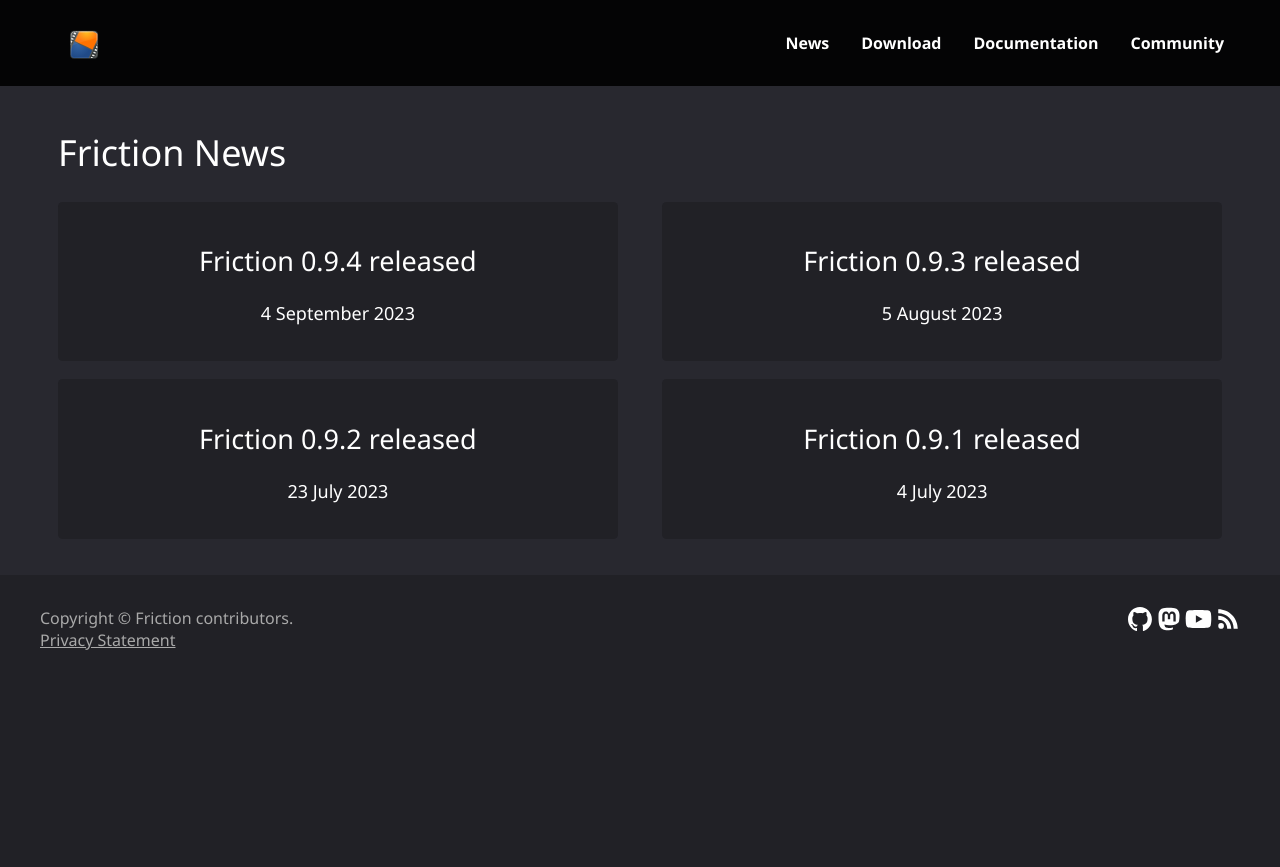
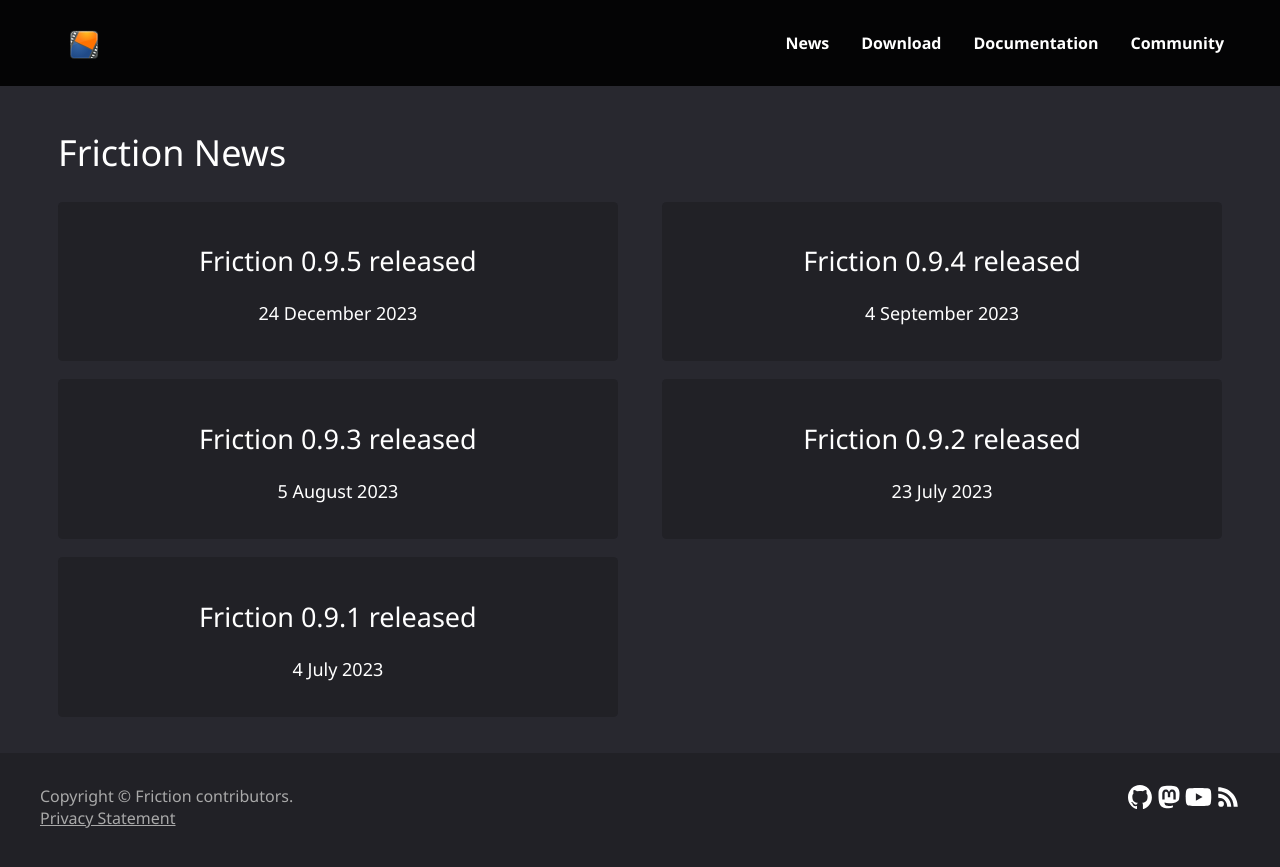
Before and after one commit to friction2d/friction2d.github.io, a Jekyll site: the page built from news.md, in a window 1280 px wide. Shown: the top 867 px of the page. Built offline with Jekyll 4.4.1, drawn with Linux system fonts in a browser that asks for light colours.

Commit message:
New release

```diff
--- a/_config.yml
+++ b/_config.yml
@@ -1,4 +1,4 @@
-latest_version: 0.9.4
+latest_version: 0.9.5
 github_release_url: "https://github.com/friction2d/friction/releases/tag/"
 github_download_url: "https://github.com/friction2d/friction/releases/download/"
 sourceforge_download_url: "https://sourceforge.net/projects/friction/files/"
```
Also changed, not shown: _posts/2023-12-24-friction-095.md (renamed from _drafts/friction-095.md).
